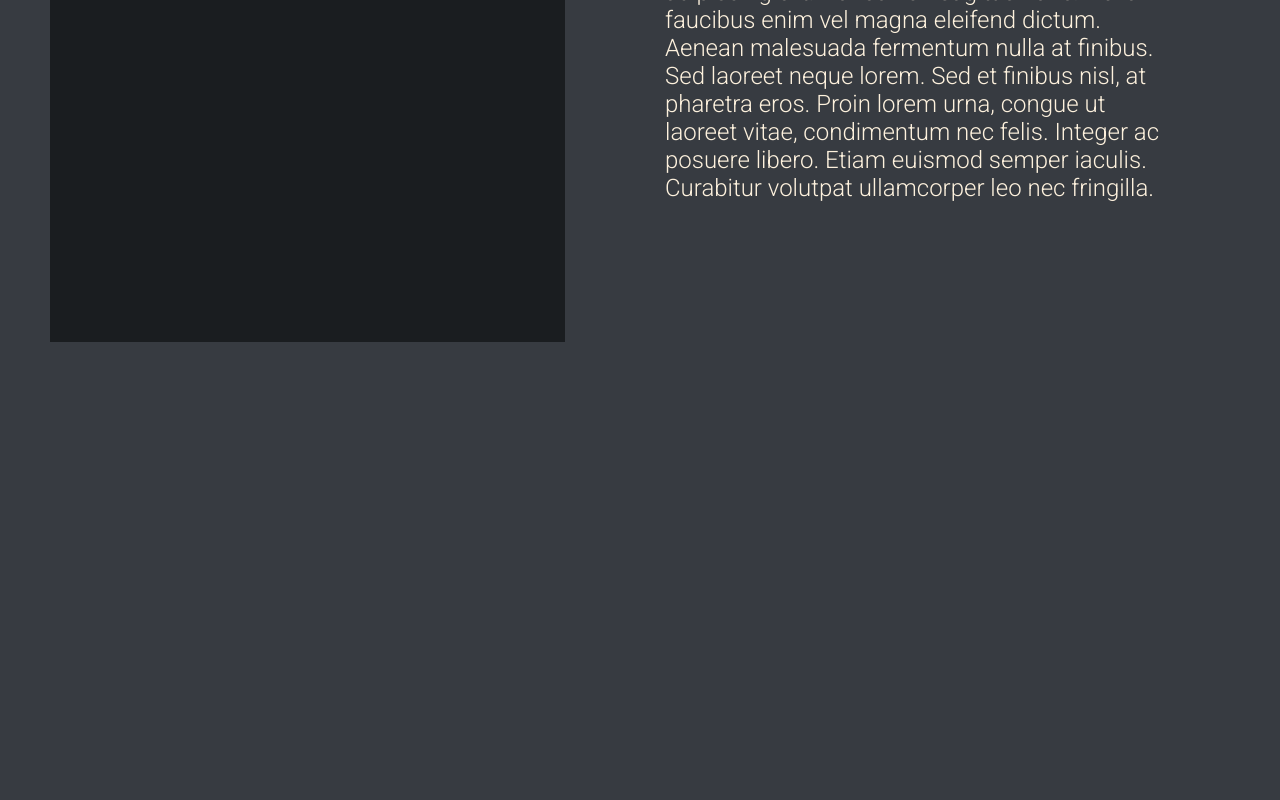
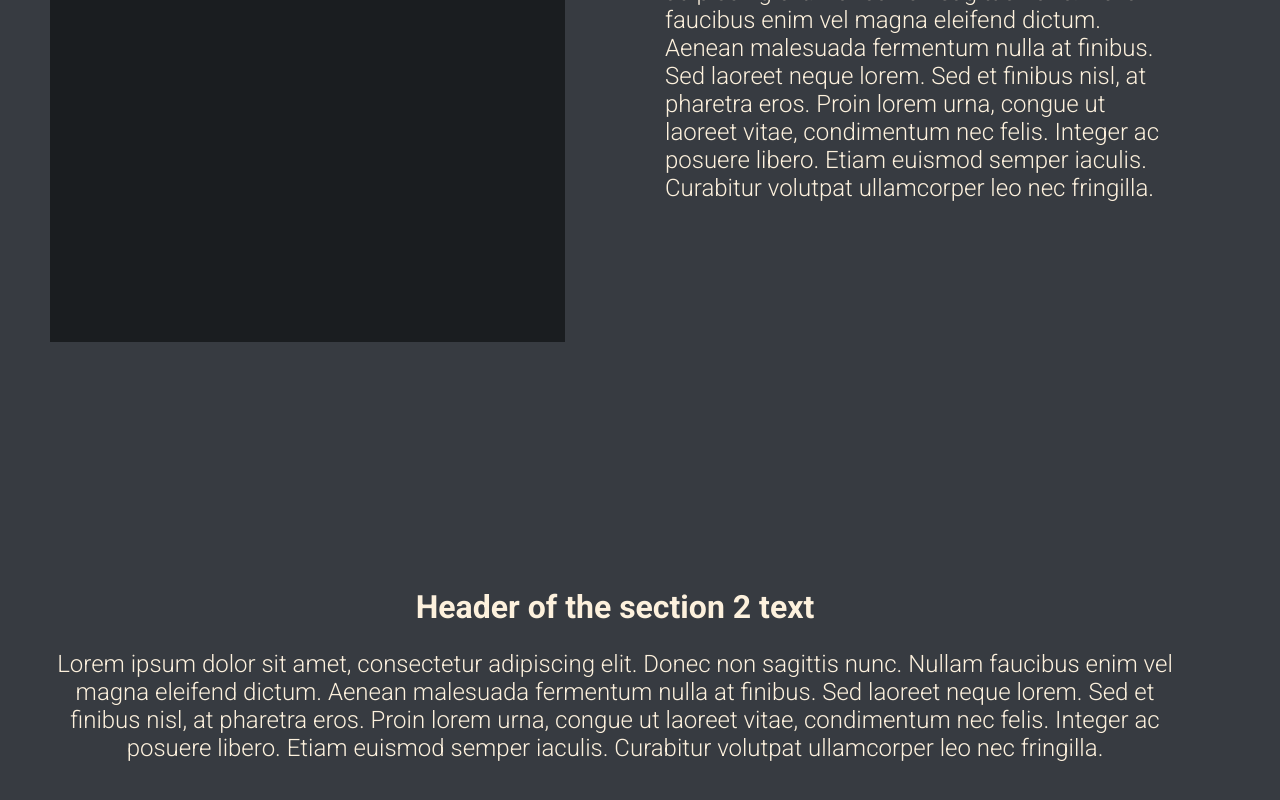
Before and after one commit to zaZZa564/todo-list, a React (Create React App) app: page / in a window 1280 px wide. Shown: the part 969-1769 px from the top of the page. Before the commit the page ends 1536 px from the top, so only its background shows below. Built offline with nearby package versions, Linux system fonts and the light colour scheme.

Commit message:
section 3 + css

```diff
--- a/src/App.js
+++ b/src/App.js
@@ -2,6 +2,7 @@
 import Header from "./components/Header";
 import Section1 from "./components/sections/Section-1";
 import Section2 from "./components/sections/Section-2";
+import Section3 from "./components/sections/Section-3";
 
 class App extends React.Component {
   render() {
@@ -11,6 +12,7 @@
         <div className="sections">
           <Section1 />
           <Section2 />
+          <Section3 />
         </div>
         <div className="footer-placeholder"></div>
       </div>
--- a/src/components/sections/Section-3.js
+++ b/src/components/sections/Section-3.js
@@ -0,0 +1,16 @@
+import React from "react";
+
+class Section3 extends React.Component {
+  render() {
+    return (
+      <div className="section sec3">
+        <div className="sec3-text">
+          <h1>Header of the section 2 text</h1>
+          <p>Lorem ipsum dolor sit amet, consectetur adipiscing elit. Donec non sagittis nunc. Nullam faucibus enim vel magna eleifend dictum. Aenean malesuada fermentum nulla at finibus. Sed laoreet neque lorem. Sed et finibus nisl, at pharetra eros. Proin lorem urna, congue ut laoreet vitae, condimentum nec felis. Integer ac posuere libero. Etiam euismod semper iaculis. Curabitur volutpat ullamcorper leo nec fringilla.</p>
+        </div>
+      </div>
+    );
+  }
+}
+
+export default Section3;
--- a/src/style/style.css
+++ b/src/style/style.css
@@ -49,20 +49,23 @@
 }
 
 /* content sections */
-.sec1, .sec2 {
+.sec1, .sec2, .sec3 {
   display: flex;
   flex-direction: row;
   margin: 50px;
   margin-bottom: 200px;
 }
-.sec1-text, .sec2-text {
+.sec1-text, .sec2-text, .sec3-text {
   margin-right: 50px;
   flex: 1;
 }
-.sec1-text p, .sec2-text p{
+.sec1-text p, .sec2-text p, .sec3-text p{
   font-size: 24px;
 }
-.sec1-img, .sec2-img {
+.sec3-text {
+  text-align: center;
+}
+.sec1-img, .sec2-img{
   flex: 1;
   margin: 25px 100px 25px 0px;
   height: 450px;
```
